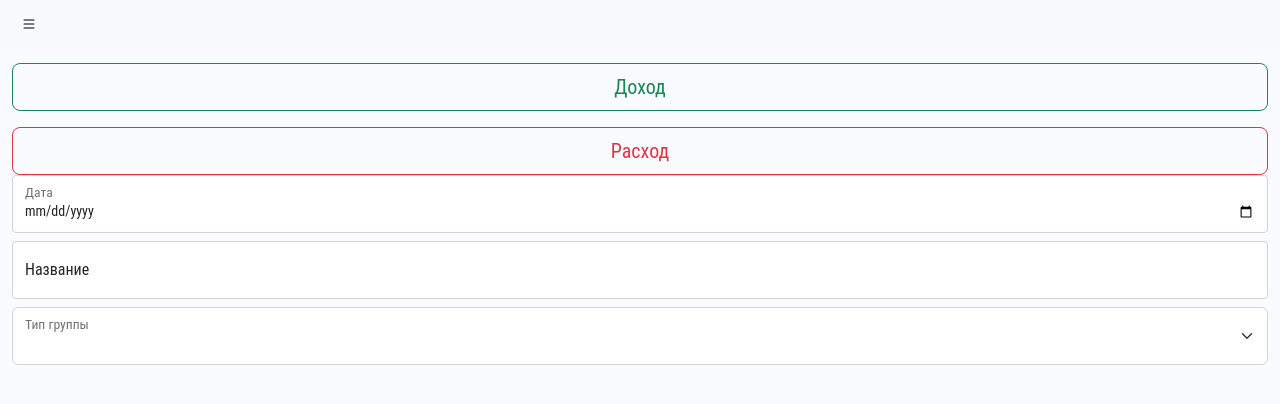
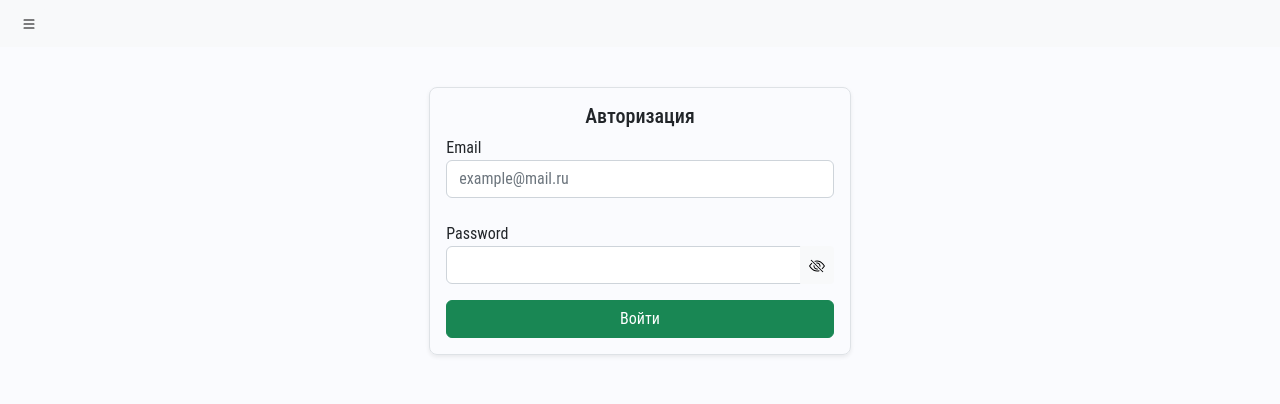
Before and after one commit to mccrush/mymoney, a Vue app: page / in a window 1280 px wide. Shown: the top 404 px of the page. Built offline with nearby package versions, Linux system fonts and the light colour scheme; no server answers.

Commit message:
Add Authorisation

```diff
--- a/src/App.vue
+++ b/src/App.vue
@@ -47,8 +47,19 @@ export default {
     }
   },
   computed: {
+    userId() {
+      return this.$store.getters.userId
+    },
     CurrentPage() {
-      return this.routes[this.currentRoute].page || Page404
+      if (this.userId) {
+        if (this.currentRoute === '/login') {
+          return 'PageAdd'
+        } else {
+          return this.routes[this.currentRoute].page || Page404
+        }
+      } else {
+        return 'PageLogin'
+      }
     }
   },
   methods: {
--- /dev/null
+++ b/src/components/buttons/ButtonEye.vue
@@ -0,0 +1,22 @@
+<template>
+  <button class="btn btn-sm btn-light" title="Показать / скрыть">
+    <svg
+      xmlns="http://www.w3.org/2000/svg"
+      width="16"
+      height="16"
+      fill="currentColor"
+      class="bi bi-eye-slash"
+      viewBox="0 0 16 16"
+    >
+      <path
+        d="M13.359 11.238C15.06 9.72 16 8 16 8s-3-5.5-8-5.5a7.028 7.028 0 0 0-2.79.588l.77.771A5.944 5.944 0 0 1 8 3.5c2.12 0 3.879 1.168 5.168 2.457A13.134 13.134 0 0 1 14.828 8c-.058.087-.122.183-.195.288-.335.48-.83 1.12-1.465 1.755-.165.165-.337.328-.517.486l.708.709z"
+      />
+      <path
+        d="M11.297 9.176a3.5 3.5 0 0 0-4.474-4.474l.823.823a2.5 2.5 0 0 1 2.829 2.829l.822.822zm-2.943 1.299.822.822a3.5 3.5 0 0 1-4.474-4.474l.823.823a2.5 2.5 0 0 0 2.829 2.829z"
+      />
+      <path
+        d="M3.35 5.47c-.18.16-.353.322-.518.487A13.134 13.134 0 0 0 1.172 8l.195.288c.335.48.83 1.12 1.465 1.755C4.121 11.332 5.881 12.5 8 12.5c.716 0 1.39-.133 2.02-.36l.77.772A7.029 7.029 0 0 1 8 13.5C3 13.5 0 8 0 8s.939-1.721 2.641-3.238l.708.709zm10.296 8.884-12-12 .708-.708 12 12-.708.708z"
+      />
+    </svg>
+  </button>
+</template>
--- /dev/null
+++ b/src/components/interface/LoginForm.vue
@@ -0,0 +1,133 @@
+<template>
+  <div
+    class="col-10 col-md-4 col-xl-4 m-auto rounded-3 border shadow-sm mt-4 p-3"
+  >
+    <h5 class="text-center">Авторизация</h5>
+    <label for="email">Email</label>
+    <br />
+    <input
+      type="text"
+      class="form-control"
+      id="email"
+      required
+      v-model="email"
+      placeholder="example@mail.ru"
+    />
+    <!-- -->
+    <br />
+    <label for="password">Password</label>
+    <div class="input-group">
+      <input
+        :type="passType ? 'password' : 'text'"
+        class="form-control"
+        id="password"
+        required
+        v-model="password"
+        ref="pass"
+        maxlength="20"
+        @keyup.enter="login"
+      />
+
+      <ButtonEye @click="passType = !passType" />
+
+      <!-- <button
+        class="btn btn-light p-0 ps-2 pe-2 border"
+        type="button"
+        @click="passType = !passType"
+      >
+        <img
+          v-if="passType"
+          src="/images/work_icons/eye-slash.svg"
+          width="24"
+          height="24"
+          alt="Show password"
+          class="opacity-06"
+        />
+        <img
+          v-else
+          src="/images/work_icons/eye.svg"
+          width="24"
+          height="24"
+          alt="Hide password"
+          class="opacity-06"
+        />
+      </button> -->
+    </div>
+
+    <button class="btn btn-success w-100 mt-3" @click="login">Войти</button>
+    <!-- <transition name="fade" mode="out-in">
+      <LoginMessage
+        v-if="showMessage"
+        :message="loginMessage.text"
+        :class="loginMessage.type"
+      />
+    </transition> -->
+  </div>
+</template>
+
+<script>
+//import LoginMessage from './LoginMessage.vue'
+import ButtonEye from './../buttons/ButtonEye.vue'
+
+export default {
+  components: {
+    ButtonEye
+    //LoginMessage
+  },
+  data() {
+    return {
+      email: '',
+      password: '',
+      passType: true,
+      showMessage: false
+    }
+  },
+  computed: {
+    // loginMessage() {
+    //   return this.$store.getters.loginMessage || ''
+    // }
+  },
+  methods: {
+    async login() {
+      const formData = {
+        email: this.email,
+        password: this.password
+      }
+
+      if (this.email && this.password) {
+        try {
+          await this.$store.dispatch('logIn', formData)
+        } catch (err) {
+          if (err.code === 'auth/invalid-email') {
+            this.$store.commit('addMessage', 'lee')
+          } else if (err.code === 'auth/invalid-password') {
+            this.$store.commit('addMessage', 'lpi')
+          } else if (err.code === 'auth/wrong-password') {
+            this.$store.commit('addMessage', 'lpw')
+          } else if (err.code === 'auth/user-not-found') {
+            this.$store.commit('addMessage', 'lun')
+          } else if (err.code === 'auth/too-many-requests') {
+            this.$store.commit('addMessage', 'tmr')
+          } else {
+            this.$store.commit('addMessage', 'err'),
+              console.log('Ошибка:', err.code)
+          }
+        }
+      } else {
+        //this.$store.commit('addMessage', 'fin')
+      }
+    }
+  }
+  // watch: {
+  //   loginMessage() {
+  //     if (this.loginMessage) {
+  //       this.showMessage = true
+  //       setTimeout(() => {
+  //         this.showMessage = false
+  //         this.$store.commit('addMessage', 'null')
+  //       }, 3600)
+  //     }
+  //   }
+  // }
+}
+</script>
--- a/src/main.js
+++ b/src/main.js
@@ -19,7 +19,10 @@ onAuthStateChanged(auth, (user) => {
 
   if (user) {
     console.log('main.js : Пользователь авторизован')
+    store.commit('setUserId', user.uid)
   } else {
+    store.commit('setUserId', null)
+    store.commit('setUserData', null)
     console.log('main.js: Пользователь не авторизован. user = ', user)
   }
 
--- a/src/pages/PageLogin.vue
+++ b/src/pages/PageLogin.vue
@@ -1,5 +1,15 @@
 <template>
-  <div class="row">
-    <div class="col-12">PageLogin</div>
+  <div class="row p-2 pt-3 pb-3">
+    <LoginForm />
   </div>
 </template>
+
+<script>
+import LoginForm from './../components/interface/LoginForm.vue'
+
+export default {
+  components: {
+    LoginForm
+  }
+}
+</script>
--- a/src/store/index.js
+++ b/src/store/index.js
@@ -1,9 +1,11 @@
 import { createStore } from 'vuex'
+import user from './modules/user'
 import groups from './modules/groups'
 import items from './modules/items'
 
 export default createStore({
   modules: {
+    user,
     groups,
     items
   }
--- /dev/null
+++ b/src/store/modules/user.js
@@ -0,0 +1,51 @@
+import fireApp from './../../firebase'
+import { getAuth, signInWithEmailAndPassword, signOut } from 'firebase/auth'
+import { getFirestore, doc, getDoc } from 'firebase/firestore'
+const auth = getAuth(fireApp)
+const db = getFirestore(fireApp)
+
+export default {
+  state: {
+    userId: null,
+    userData: null
+  },
+  mutations: {
+    setUserId(state, value) {
+      state.userId = value
+    },
+    setUserData(state, value) {
+      state.userData = value
+    }
+  },
+  actions: {
+    async getUserData({ commit }, id) {
+      try {
+        const docRef = doc(db, 'user', id)
+        const user = await getDoc(docRef)
+        commit('setUserData', user.data())
+      } catch (err) {
+        console.error('user.js getUserData(): Ошибка при получении данных пользователя, err:', err)
+        throw err
+      }
+    },
+    async logIn({ commit }, { email, password }) {
+      try {
+        await signInWithEmailAndPassword(auth, email, password)
+      } catch (err) {
+        console.error('user.js logIn(): Ошибка при входе в систему, err:', err)
+        throw err
+      }
+    },
+    async logOut({ commit }) {
+      try {
+        await signOut(auth)
+      } catch (err) {
+        console.error('user.js logOut(): Ошибка при выходе из системы, err:', err)
+      }
+    }
+  },
+  getters: {
+    userId: state => state.userId,
+    userData: state => state.userData
+  }
+}
```
